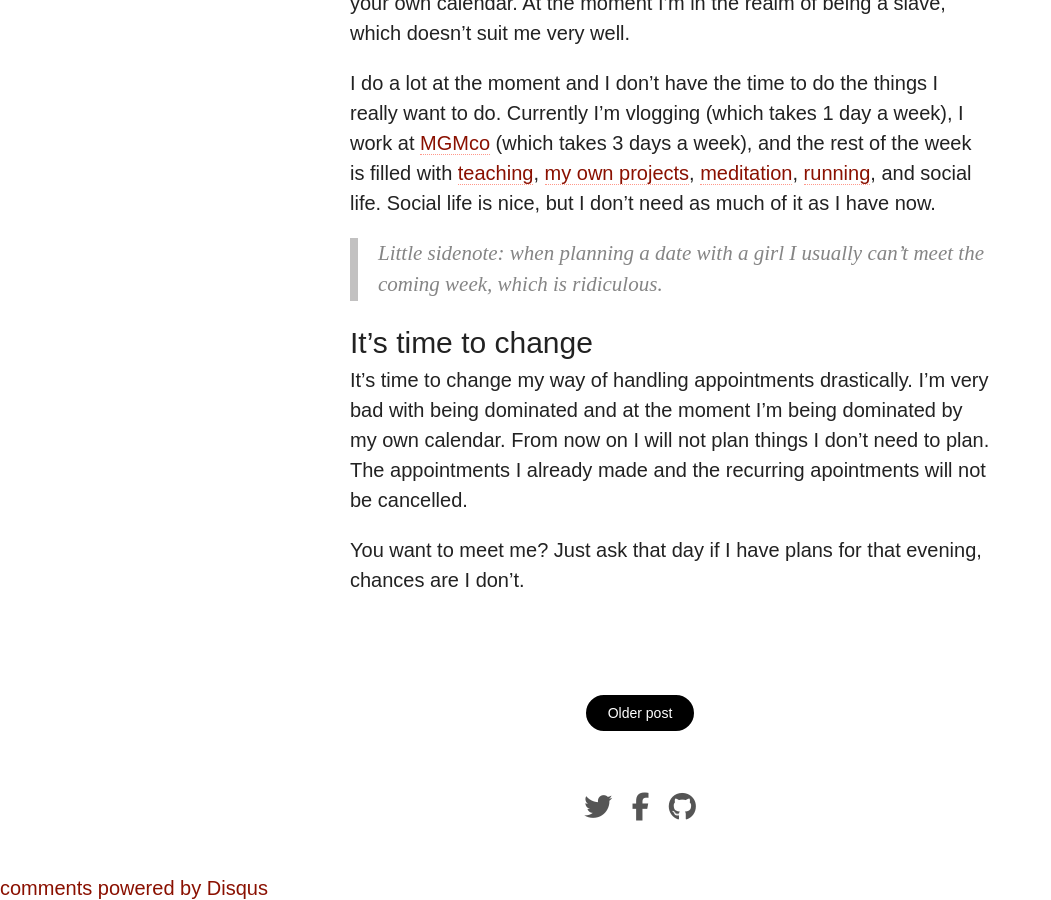
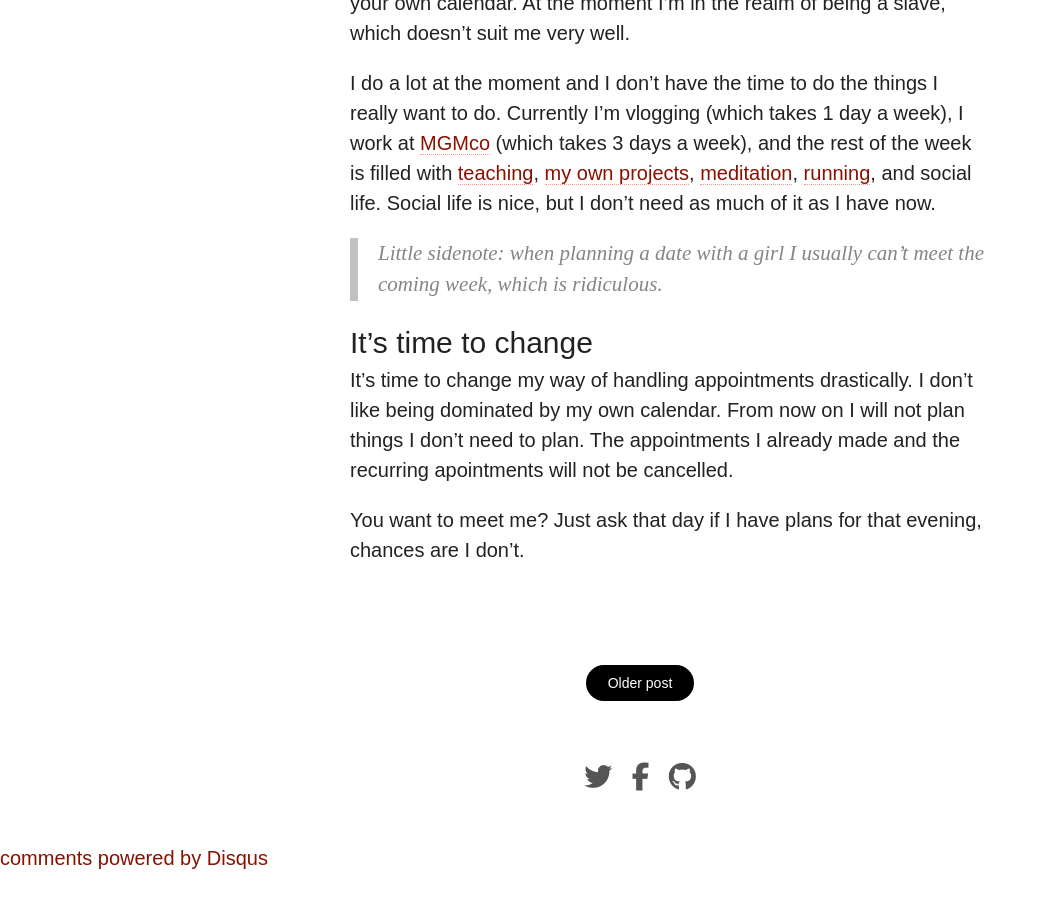
Before and after one commit to adriaandotcom/demaandvanadriaan, a Jekyll site: the page built from _posts/2017-07-08-i-am-done-with-planning.md, in a window 1280 px wide and 900 px high, scrolled down 1277 px. Shown: the whole window, without its empty margins (0-1051 px from the left). Built offline with Jekyll 4.4.1, drawn with Linux system fonts in a browser that asks for light colours; nearby versions of some CDN libraries; comment, search, counter and statistics services are not loaded; after the commit the page ends 2147 px from its top, so only the background shows below that.

Commit message:
Update 2017-07-08-i-am-done-with-planning.md

```diff
--- a/_posts/2017-07-08-i-am-done-with-planning.md
+++ b/_posts/2017-07-08-i-am-done-with-planning.md
@@ -24,6 +24,6 @@ I do a lot at the moment and I don't have the time to do the things I really wan
 > Little sidenote: when planning a date with a girl I usually can't meet the coming week, which is ridiculous.
 
 ## It's time to change
-It's time to change my way of handling appointments drastically. I'm very bad with being dominated and at the moment I'm being dominated by my own calendar. From now on I will not plan things I don't need to plan. The appointments I already made and the recurring apointments will not be cancelled.
+It's time to change my way of handling appointments drastically. I don't like being dominated by my own calendar. From now on I will not plan things I don't need to plan. The appointments I already made and the recurring apointments will not be cancelled.
 
 You want to meet me? Just ask that day if I have plans for that evening, chances are I don't.
```
